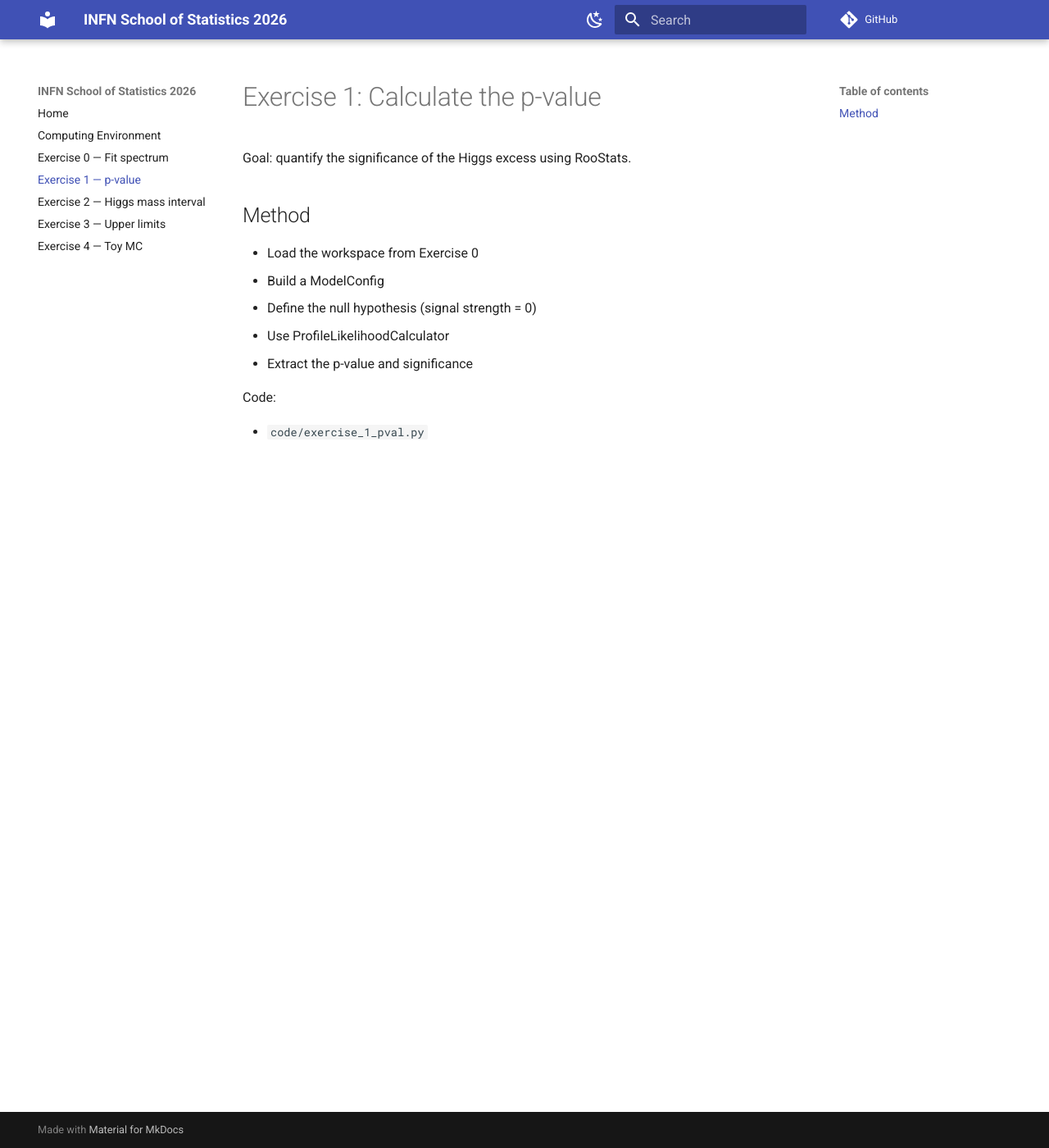
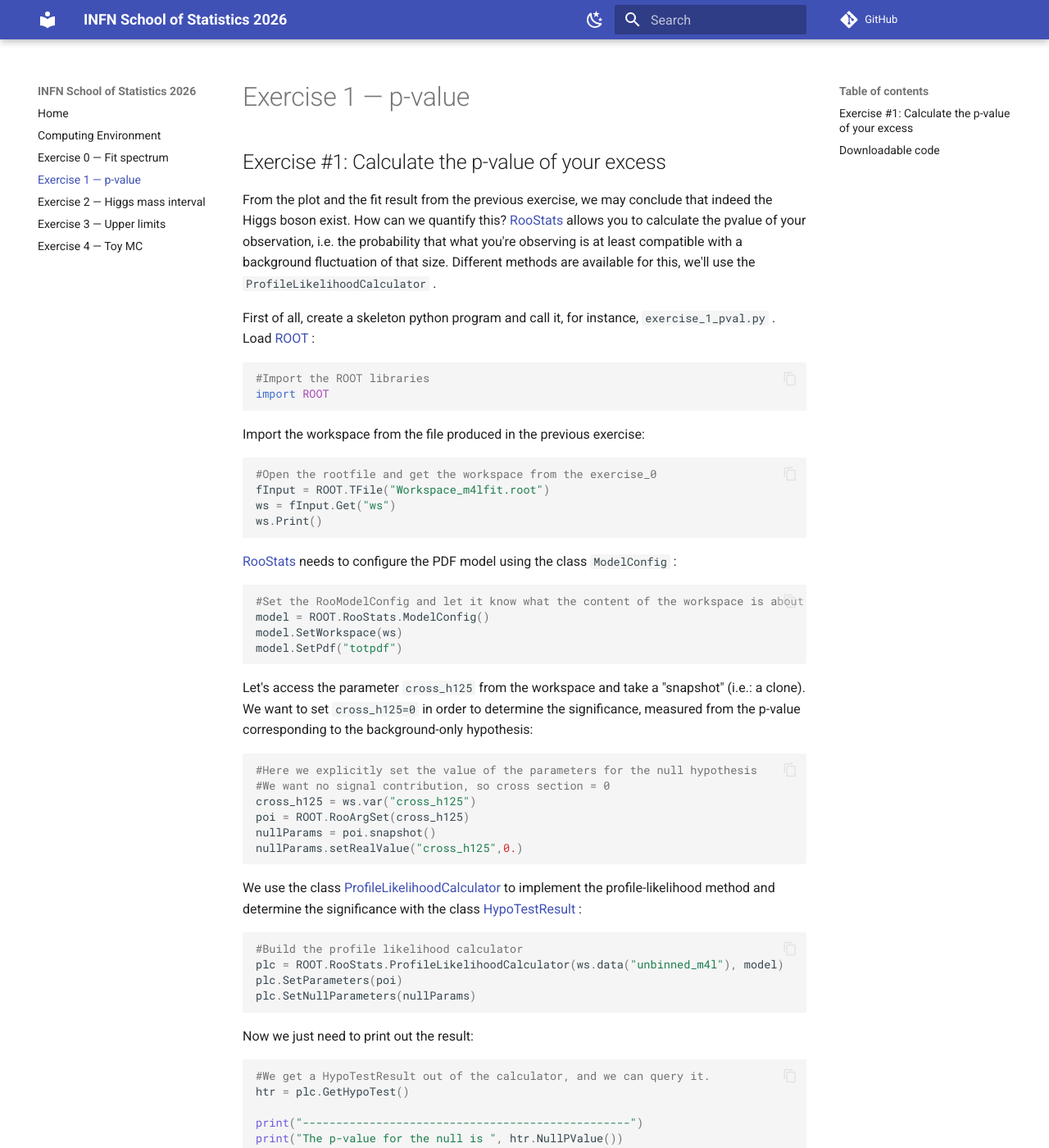
Before and after one commit to pellicci/INFNStat, an MkDocs documentation site: the page built from docs/exercise1.md, in a window 1280 px wide and 1400 px high. Shown: the whole window at 82% size. Built offline with MkDocs 1.6.1 and Material for MkDocs 9.7.7, drawn with Linux system fonts in a browser that asks for light colours; comment, search, counter and statistics services are not loaded; some of the changed text lies outside the part shown.

Commit message:
Update exercise1.md

````diff
--- a/docs/exercise1.md
+++ b/docs/exercise1.md
@@ -1,16 +1,91 @@
+## Exercise #1: Calculate the p-value of your excess
 
-# Exercise 1: Calculate the p-value
+From the plot and the fit result from the previous exercise, we may conclude that indeed the Higgs boson exist. How can we quantify this?
+[RooStats](https://twiki.cern.ch/twiki/bin/view/Main/RooStats)
+allows you to calculate the pvalue of your observation, i.e. the probability that what you're observing is at least compatible with a background fluctuation of that size. Different methods are available for this, we'll use the
+`ProfileLikelihoodCalculator`
+.
 
-Goal: quantify the significance of the Higgs excess using RooStats.
+First of all, create a skeleton python program and call it, for instance,
+`exercise_1_pval.py`
+. Load
+[ROOT](https://twiki.cern.ch/twiki/bin/view/Main/ROOT)
+:
 
-## Method
+```python
+#Import the ROOT libraries
+import ROOT
+```
 
-- Load the workspace from Exercise 0
-- Build a ModelConfig
-- Define the null hypothesis (signal strength = 0)
-- Use ProfileLikelihoodCalculator
-- Extract the p-value and significance
+Import the workspace from the file produced in the previous exercise:
 
-Code:
+```python
+#Open the rootfile and get the workspace from the exercise_0
+fInput = ROOT.TFile("Workspace_m4lfit.root")
+ws = fInput.Get("ws")
+ws.Print()
+```
 
-- `code/exercise_1_pval.py`
+[RooStats](https://twiki.cern.ch/twiki/bin/view/Main/RooStats)
+needs to configure the PDF model using the class
+`ModelConfig`
+:
+
+```python
+#Set the RooModelConfig and let it know what the content of the workspace is about
+model = ROOT.RooStats.ModelConfig()
+model.SetWorkspace(ws)
+model.SetPdf("totpdf")
+```
+
+Let's access the parameter
+`cross_h125`
+from the workspace and take a "snapshot" (i.e.: a clone). We want to set
+`cross_h125=0`
+in order to determine the significance, measured from the p-value corresponding to the background-only hypothesis:
+
+```python
+#Here we explicitly set the value of the parameters for the null hypothesis
+#We want no signal contribution, so cross section = 0
+cross_h125 = ws.var("cross_h125")
+poi = ROOT.RooArgSet(cross_h125)
+nullParams = poi.snapshot()
+nullParams.setRealValue("cross_h125",0.)
+```
+
+We use the class
+[ProfileLikelihoodCalculator](https://root.cern.ch/doc/master/classRooStats_1_1ProfileLikelihoodCalculator.html)
+to implement the profile-likelihood method and determine the significance with the class
+[HypoTestResult](https://root.cern.ch/root/html/RooStats_1_1HypoTestResult.html)
+:
+
+```python
+#Build the profile likelihood calculator
+plc = ROOT.RooStats.ProfileLikelihoodCalculator(ws.data("unbinned_m4l"), model)
+plc.SetParameters(poi)
+plc.SetNullParameters(nullParams)
+```
+
+Now we just need to print out the result:
+
+```python
+#We get a HypoTestResult out of the calculator, and we can query it.
+htr = plc.GetHypoTest()
+
+print("-------------------------------------------------")
+print("The p-value for the null is ", htr.NullPValue())
+print("Corresponding to a signifcance of ", htr.Significance())
+print("-------------------------------------------------")
+```
+
+So, is the excess at 125
+[GeV](https://twiki.cern.ch/twiki/bin/view/Main/GeV)
+significant?
+
+The full exercise can be found here:
+[exercise_1_pval.py](code/exercise_1_pval.py)
+
+
+## Downloadable code
+
+- [`exercise_1_pval.py`](code/exercise_1_pval.py)
````
